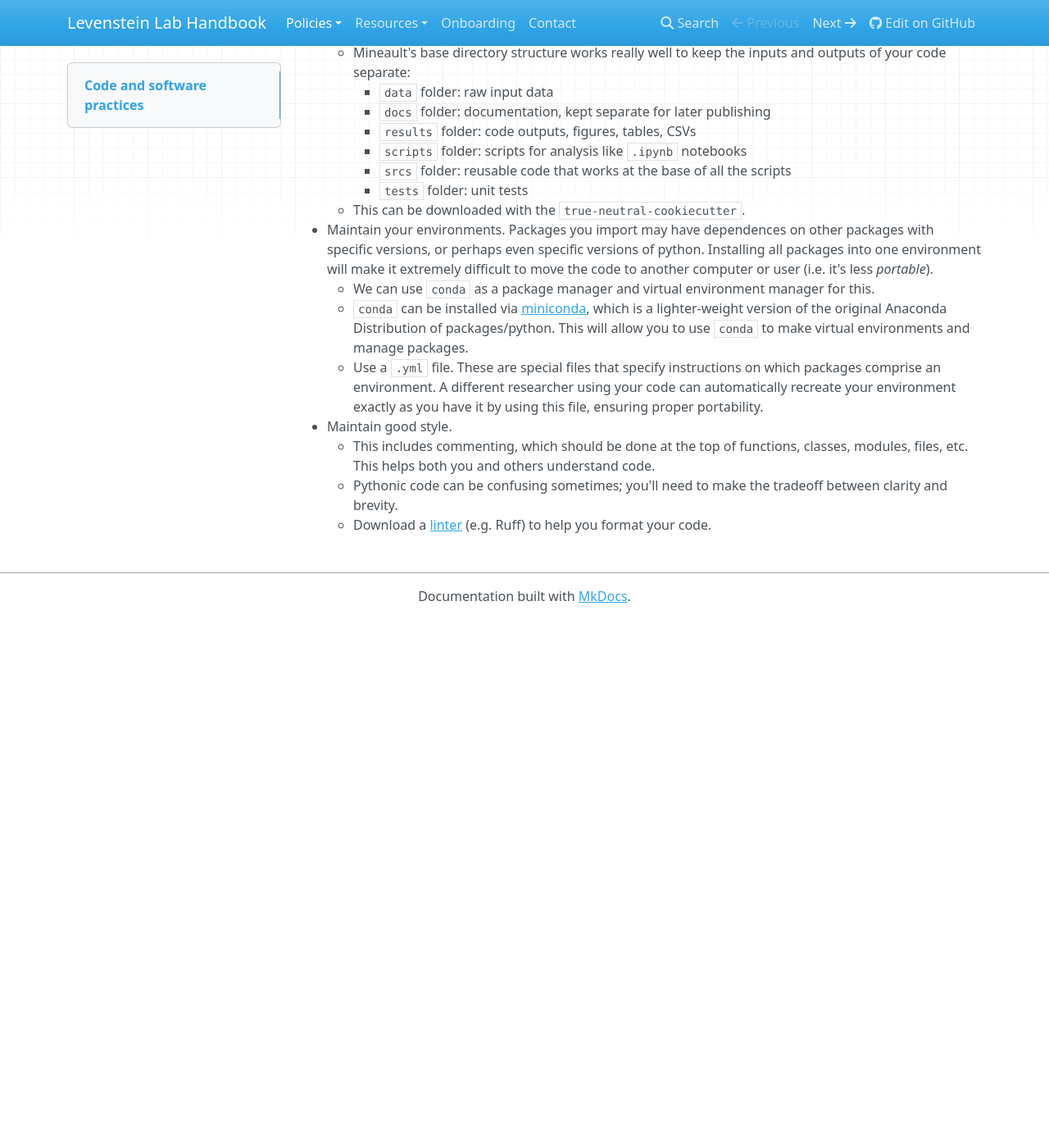
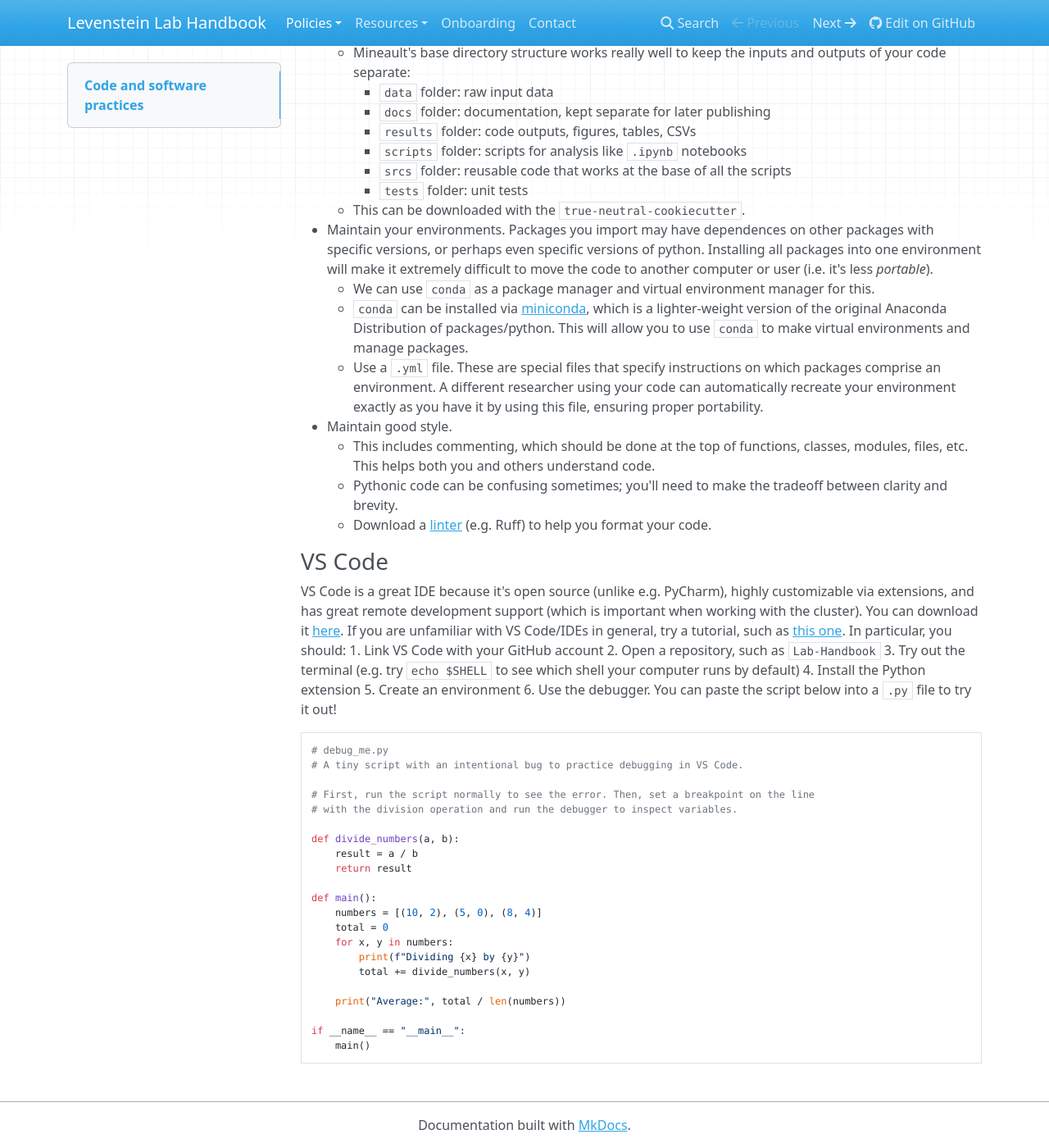
Before and after one commit to LevensteinLab/Lab-Handbook, an MkDocs documentation site: the page built from docs/Policies/code_software.md, in a window 1280 px wide and 1400 px high, scrolled down 1078 px. Shown: the whole window at 82% size. Built offline with MkDocs 1.6.1, drawn with Linux system fonts in a browser that asks for light colours; nearby versions of some CDN libraries; before the commit the page ends 1833 px from its top, so only the background shows below that.

Commit message:
added info on VS Code, linked a tutorial, and suggested a simple debugging script

````diff
--- a/docs/Policies/code_software.md
+++ b/docs/Policies/code_software.md
@@ -45,3 +45,36 @@ Patrick Mineault's code handbook above is a must-read before you start coding. I
     - This includes commenting, which should be done at the top of functions, classes, modules, files, etc. This helps both you and others understand code.
     - Pythonic code can be confusing sometimes; you'll need to make the tradeoff between clarity and brevity.
     - Download a [linter](https://docs.astral.sh/ruff/) (e.g. Ruff) to help you format your code.
+
+### VS Code
+VS Code is a great IDE because it's open source (unlike e.g. PyCharm), highly customizable via extensions, and has great remote development support (which is important when working with the cluster). You can download it [here](https://code.visualstudio.com/Download). If you are unfamiliar with VS Code/IDEs in general, try a tutorial, such as [this one](https://code.visualstudio.com/docs/getstarted/getting-started). In particular, you should:
+1. Link VS Code with your GitHub account
+2. Open a repository, such as `Lab-Handbook`
+3. Try out the terminal (e.g. try `echo $SHELL` to see which shell your computer runs by default)
+4. Install the Python extension
+5. Create an environment
+6. Use the debugger. You can paste the script below into a `.py` file to try it out!
+
+```
+# debug_me.py
+# A tiny script with an intentional bug to practice debugging in VS Code.
+
+# First, run the script normally to see the error. Then, set a breakpoint on the line
+# with the division operation and run the debugger to inspect variables.
+
+def divide_numbers(a, b):
+    result = a / b
+    return result
+
+def main():
+    numbers = [(10, 2), (5, 0), (8, 4)]
+    total = 0
+    for x, y in numbers:
+        print(f"Dividing {x} by {y}")
+        total += divide_numbers(x, y)
+
+    print("Average:", total / len(numbers))
+
+if __name__ == "__main__":
+    main()
+```
````
